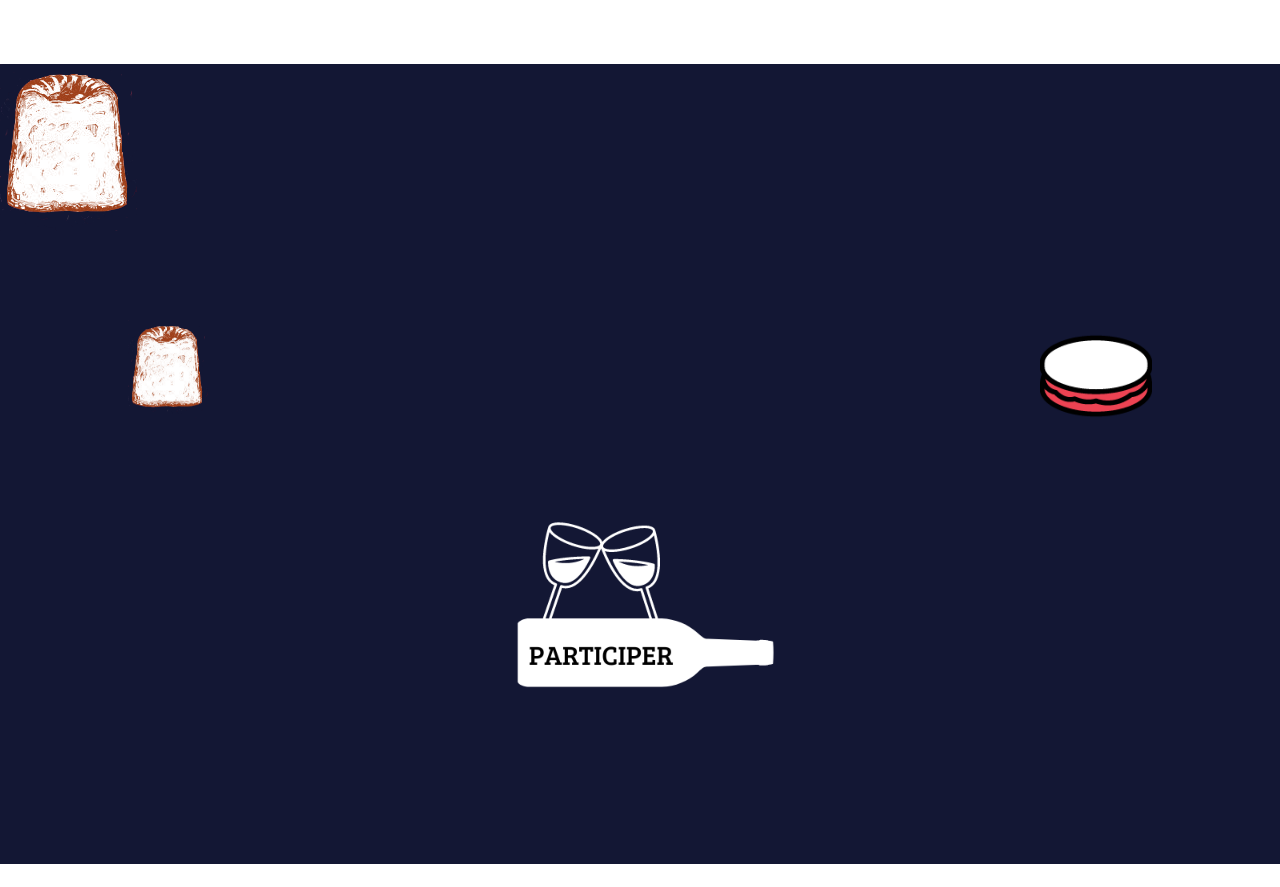
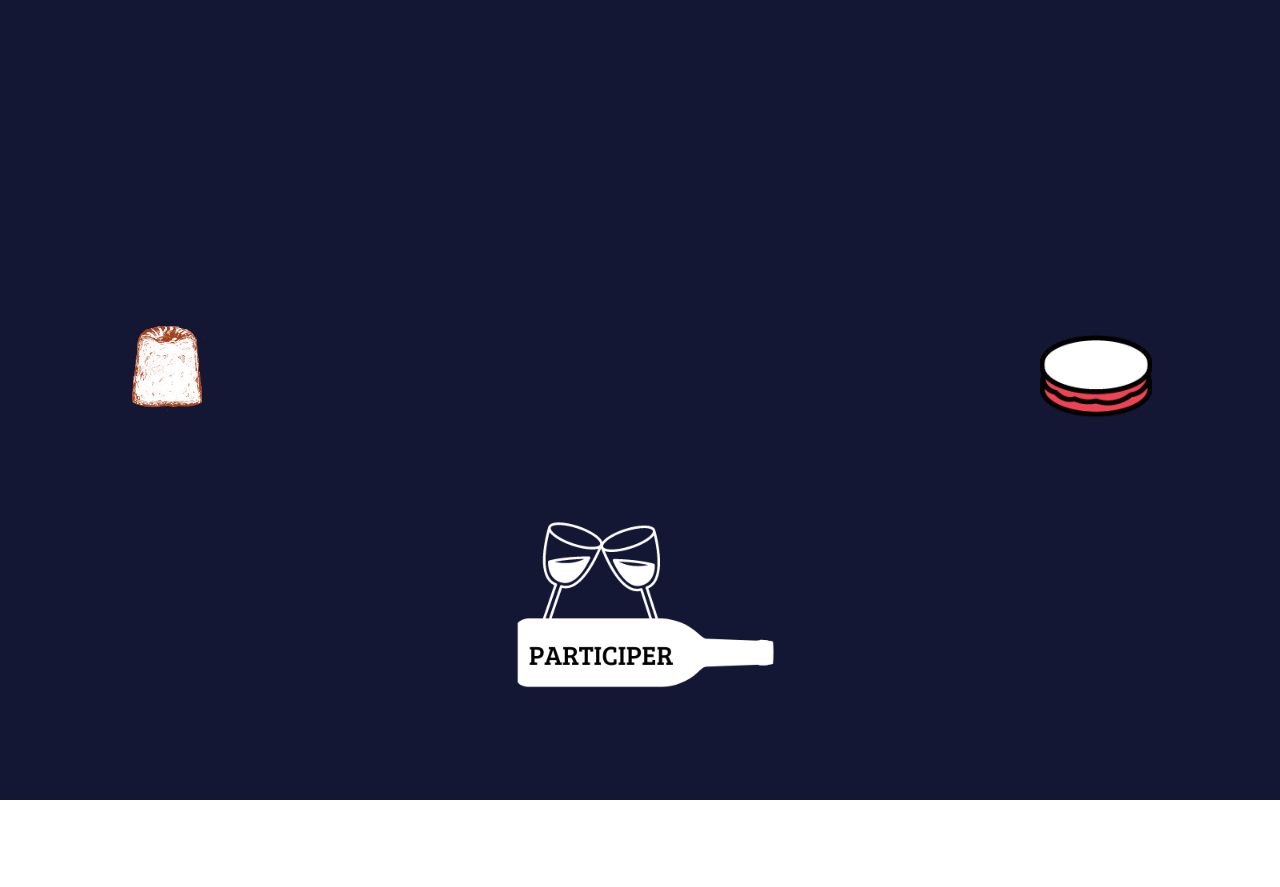
Before and after one commit to AlexandrePre/bordeuxquizz, a plain HTML site: page index.html in a window 1280 px wide. Shown: the top 887 px of the page. Drawn offline with Linux system fonts and the light colour scheme.

Commit message:
add z-index

```diff
--- a/app.js
+++ b/app.js
@@ -1,5 +1,5 @@
 
-const header = document.getElementsByTagName("header");
+/* const header = document.getElementsByTagName("header");
 
 const container = document.querySelector('.container');
 
@@ -19,3 +19,4 @@ window.addEventListener('scroll', () => {
         footer.style.display = 'block';
     }
 });
+ */
--- a/style.css
+++ b/style.css
@@ -15,7 +15,10 @@
 }
 
 header {
-    position:fixed;
+    position: fixed;
+    z-index: -2;
+    background: red;
+    width: 100%;
 }
 
 
@@ -23,7 +26,6 @@ header {
     background: var(--primary);
     display: flex;
     justify-content: center;
-    margin-top: 4em;
     height: 100vh;
 }
 
@@ -109,6 +111,7 @@ header {
 .team{
     display: flex;
     height: 100vh;
+    z-index: -300;
 }
 
 .bigContainer{
@@ -123,6 +126,7 @@ header {
     display: flex;
     justify-content: center;
     gap: 10em;
+    z-index: -444;
 }
 
 .containerTeam1{
```
